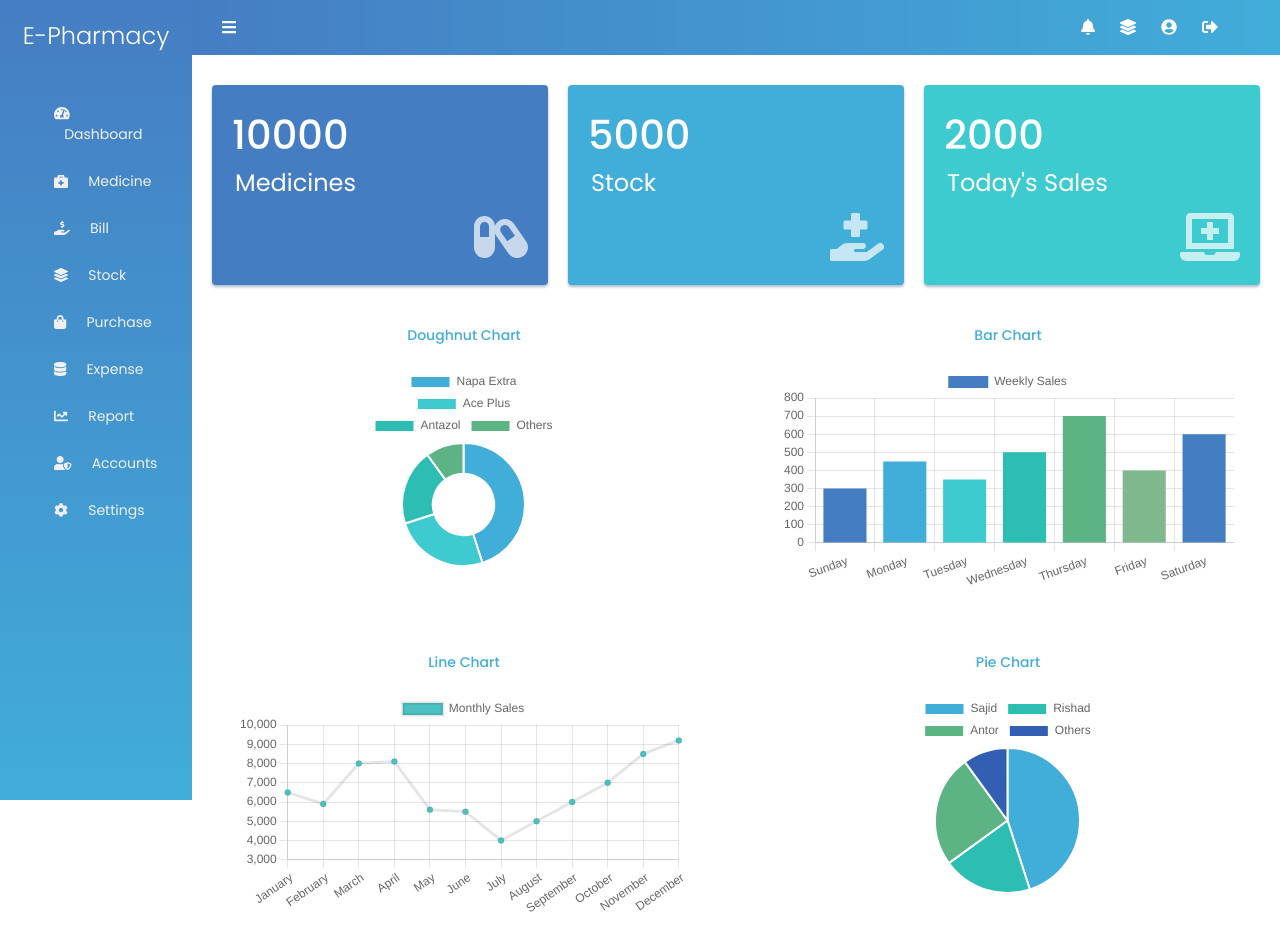
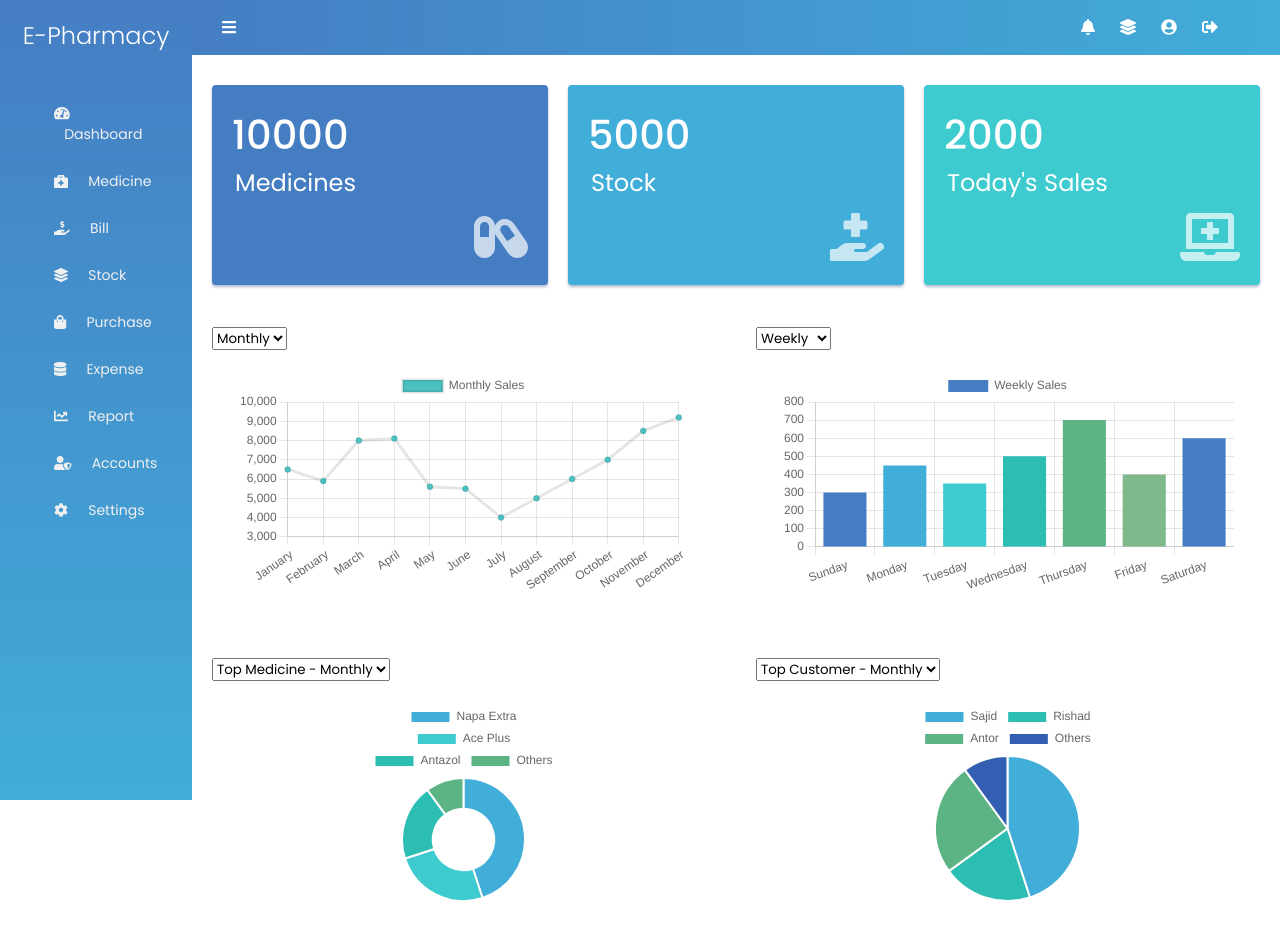
Before and after one commit to tanjimulislam55/pharmacy-frontend, a React (Create React App) app: page / in a window 1280 px wide. Shown: the top 950 px of the page. Built offline with nearby package versions, Linux system fonts and the light colour scheme.

Commit message:
redesign: chart items redesign with dropdown option

```diff
--- a/src/components/Chart/Chart.jsx
+++ b/src/components/Chart/Chart.jsx
@@ -8,19 +8,31 @@ export default function Chart() {
     return (
         <div className={classes.graphWrapper}>
             <div className={classes.graphBox}>
-                <p>Doughnut Chart</p>
+                <select className={classes.select}>
+                    <option value="">Monthly</option>
+                    <option value="">Yearly</option>
+                </select>
+                <LineChart />
+            </div>
+            <div className={classes.graphBox}>
+                <select className={classes.select}>
+                    <option value="">Weekly</option>
+                    <option value="">Monthly</option>
+                </select>
+                <BarChart />
+            </div>
+            <div className={classes.graphBox}>
+                <select className={classes.select}>
+                    <option value="">Top Medicine - Monthly</option>
+                    <option value="">Top Medicine - Yearly</option>
+                </select>
                 <DoughnutChart />
             </div>
             <div className={classes.graphBox}>
-                <p>Bar Chart</p>
-                <BarChart />
-            </div>
-            <div className={classes.graphBox}>
-                <p>Line Chart</p>
-                <LineChart />
-            </div>
-            <div className={classes.graphBox}>
-                <p>Pie Chart</p>
+                <select className={classes.select}>
+                    <option value="">Top Customer - Monthly</option>
+                    <option value="">Top Customer - Yearly</option>
+                </select>
                 <PieChart />
             </div>
         </div>
```
